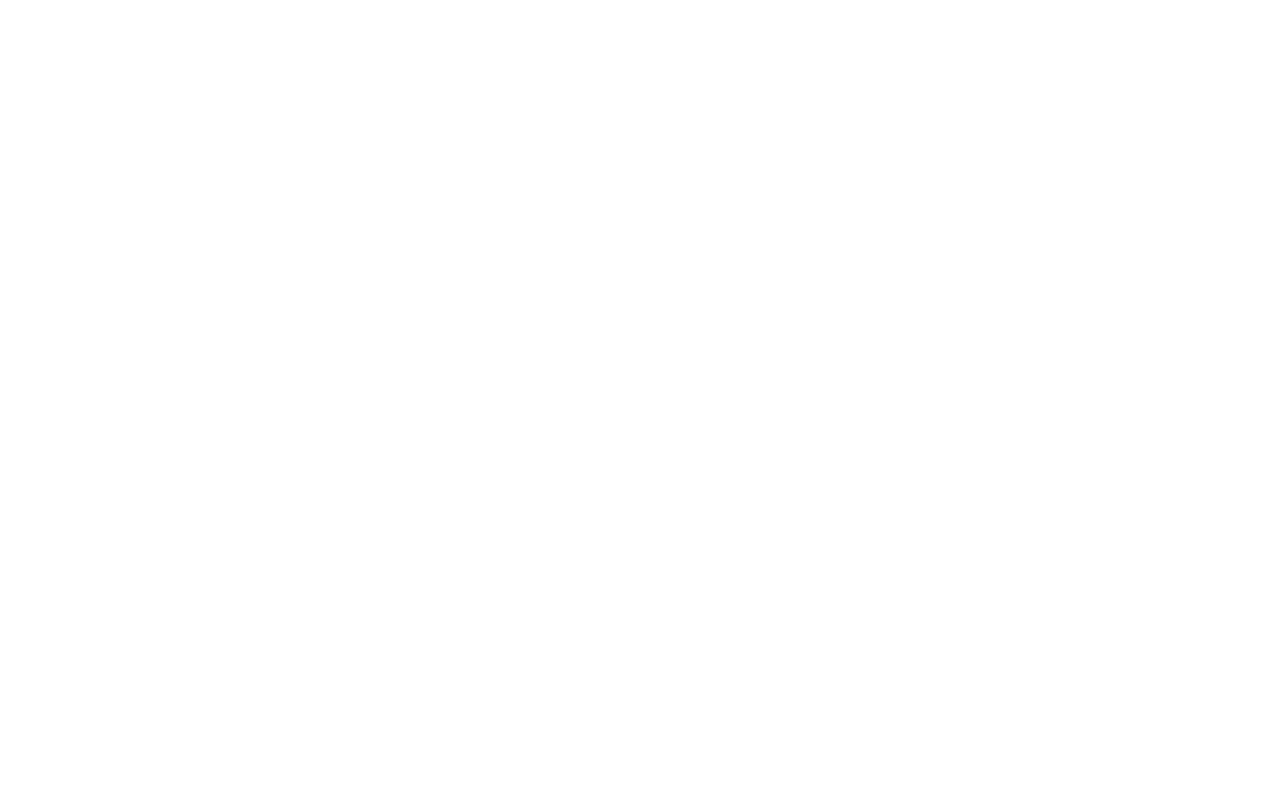
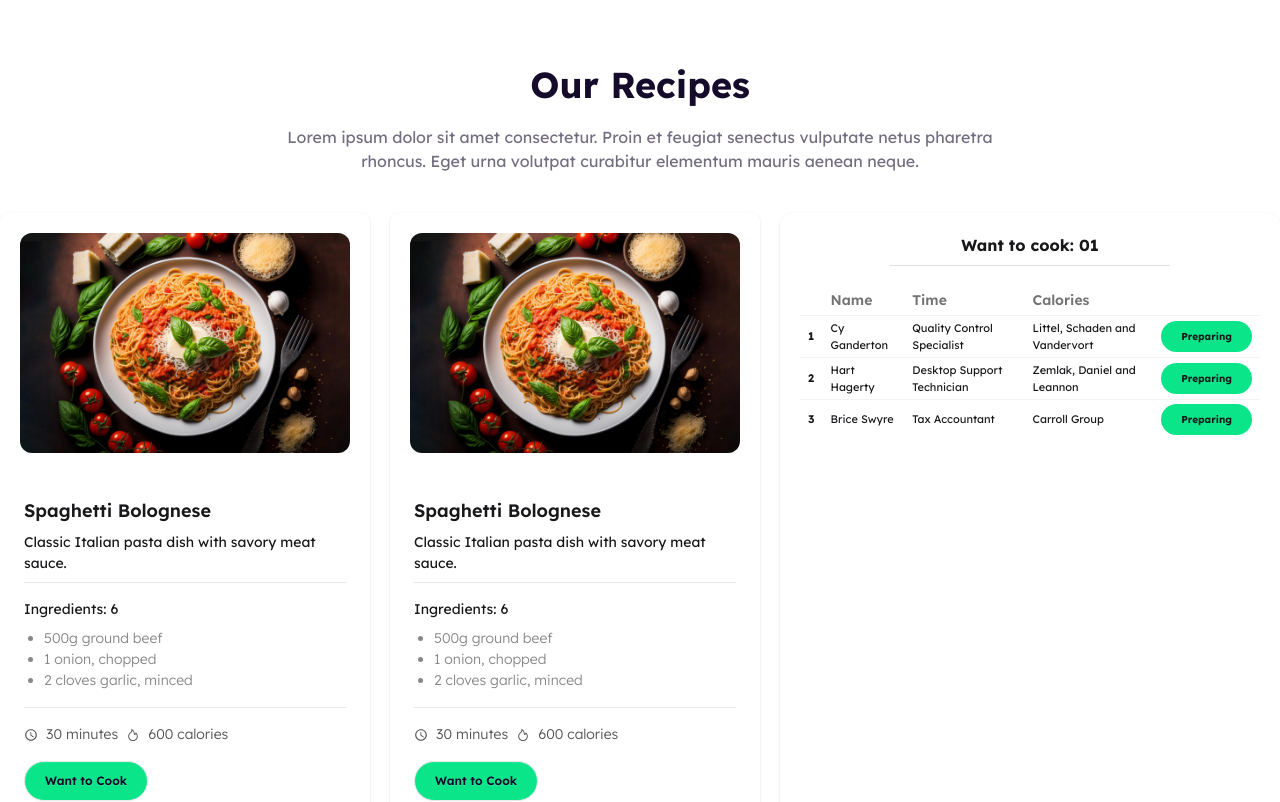
Before and after one commit to MD-Moniruzzaman-Arafat/web-project-12, a React (Vite) app: page / in a window 1280 px wide. Shown: the part 720-1522 px from the top of the page. Before the commit the page ends 800 px from the top, so only its background shows below. Built offline with nearby package versions, Linux system fonts and the light colour scheme.

Commit message:
ourRecipes section design

```diff
--- a/src/App.css
+++ b/src/App.css
@@ -1,6 +1,6 @@
+@import url('https://fonts.googleapis.com/css2?family=Lexend:wght@100..900&display=swap');
 @import "tailwindcss";
 @plugin "daisyui";
-@import url('https://fonts.googleapis.com/css2?family=Lexend:wght@100..900&display=swap');
 
 
 
--- a/src/App.jsx
+++ b/src/App.jsx
@@ -1,6 +1,7 @@
 import './App.css'
 import Hero from './components/hero/Hero'
 import Navbar from './components/navbar/Navbar'
+import OurRecipes from './components/ourRecipes/OurRecipes'
 
 function App() {
 
@@ -8,6 +9,7 @@ function App() {
     <>
       <Navbar />
       <Hero />
+      <OurRecipes />
     </>
   )
 }
--- /dev/null
+++ b/src/components/ourRecipes/OurRecipes.jsx
@@ -0,0 +1,29 @@
+import OurRecipesCard from "./OurRecipesCard";
+import OurRecipesTitle from "./OurRecipesTitle";
+import WantToCook from "./WantToCook";
+
+const OurRecipes = () => {
+    return (
+        <>
+            <div className="my-20">
+                <OurRecipesTitle />
+
+                <div className=" container mx-auto grid grid-cols-1 lg:grid-cols-5 gap-5">
+                    <div className="col-span-3 grid grid-cols-1 lg:grid-cols-2 gap-5 p-1 lg:p-0">
+                        <OurRecipesCard />
+                        <OurRecipesCard />
+                        <OurRecipesCard />
+                        <OurRecipesCard />
+                        <OurRecipesCard />
+                        <OurRecipesCard />
+                    </div>
+                    <div className="col-span-3 lg:col-span-2 bg-[#FFFFFF] rounded-xl shadow-sm p-5 w-full">
+                        <WantToCook />
+                    </div>
+                </div>
+            </div>
+        </>
+    );
+};
+
+export default OurRecipes;
--- /dev/null
+++ b/src/components/ourRecipes/OurRecipesCard.jsx
@@ -0,0 +1,38 @@
+import { MdOutlineWatchLater } from "react-icons/md";
+import itemImage from "../../assets/item1.jpg"
+import { AiOutlineFire } from "react-icons/ai";
+const OurRecipesCard = () => {
+    return (
+        <>
+            <div className="card bg-[#FFFFFF] max-w-96 shadow-sm">
+                <figure>
+                    <img
+                        className="p-5 rounded-4xl"
+                        src={itemImage}
+                        alt="Shoes" />
+                </figure>
+                <div className="card-body">
+                    <h2 className="card-title">Spaghetti Bolognese</h2>
+                    <p>Classic Italian pasta dish with savory meat sauce.</p>
+                    <div className="border-y-1 border-[#2828281A] py-4">
+                        <h3>Ingredients: 6</h3>
+                        <ul class="list-disc text-[#878787] font-light ml-5 mt-2">
+                            <li>500g ground beef</li>
+                            <li>1 onion, chopped</li>
+                            <li>2 cloves garlic, minced</li>
+                        </ul>
+                    </div>
+                    <div className="text-[#282828CC] font-light flex items-center gap-2 my-2">
+                        <span className="flex items-center gap-2"><MdOutlineWatchLater /> 30 minutes</span>
+                        <span className="flex items-center gap-2"><AiOutlineFire /> 600 calories</span>
+                    </div>
+                    <div className="card-actions">
+                        <button className="btn bg-[#0BE58A] text-[#150B2B] rounded-full px-5 text-xs">Want to Cook</button>
+                    </div>
+                </div>
+            </div>
+        </>
+    );
+};
+
+export default OurRecipesCard;
--- /dev/null
+++ b/src/components/ourRecipes/OurRecipesTitle.jsx
@@ -0,0 +1,13 @@
+
+const OurRecipesTitle = () => {
+    return (
+        <>
+            <div className="max-w-3xl mx-auto text-center my-10">
+                <h1 className="text-[#150B2B] font-bold text-4xl mb-5">Our Recipes</h1>
+                <p className="text-[#150B2B99]">Lorem ipsum dolor sit amet consectetur. Proin et feugiat senectus vulputate netus pharetra rhoncus. Eget urna volutpat curabitur elementum mauris aenean neque. </p>
+            </div>
+        </>
+    );
+};
+
+export default OurRecipesTitle;
--- /dev/null
+++ b/src/components/ourRecipes/WantToCook.jsx
@@ -0,0 +1,14 @@
+import WantToCookTable from "./WantToCookTable";
+
+const WantToCook = () => {
+    return (
+        <>
+            <div className="max-w-70 mx-auto border-b-1 pb-2 border-[#28282826] text-center">
+                <h1 className="font-bold">Want to cook: 01</h1>
+            </div>
+            <WantToCookTable />
+        </>
+    );
+};
+
+export default WantToCook;
--- /dev/null
+++ b/src/components/ourRecipes/WantToCookTable.jsx
@@ -0,0 +1,57 @@
+
+const WantToCookTable = () => {
+    return (
+        <>
+            <div className="overflow-x-auto mt-5">
+                <table className="table table-xs table-pin-rows table-pin-cols">
+                    <thead>
+                        <tr>
+                            <th></th>
+                            <td>Name</td>
+                            <td>Time</td>
+                            <td>Calories</td>
+                            <th></th>
+                        </tr>
+                    </thead>
+                    <tbody>
+                        <tr>
+                            <th>1</th>
+                            <td>Cy Ganderton</td>
+                            <td>Quality Control Specialist</td>
+                            <td>Littel, Schaden and Vandervort</td>
+                            <th> <button className="py-2 px-5 rounded-full text-[10px] bg-[#0BE58A]">Preparing</button> </th>
+                        </tr>
+                        <tr>
+                            <th>2</th>
+                            <td>Hart Hagerty</td>
+                            <td>Desktop Support Technician</td>
+                            <td>Zemlak, Daniel and Leannon</td>
+                            <th><button className="py-2 px-5 rounded-full text-[10px] bg-[#0BE58A]">Preparing</button></th>
+                        </tr>
+                        <tr>
+                            <th>3</th>
+                            <td>Brice Swyre</td>
+                            <td>Tax Accountant</td>
+                            <td>Carroll Group</td>
+                            <th><button className="py-2 px-5 rounded-full text-[10px] bg-[#0BE58A]">Preparing</button></th>
+                        </tr>
+                    </tbody>
+                    {/* <tfoot>
+                        <tr>
+                            <th></th>
+                            <td>Name</td>
+                            <td>Job</td>
+                            <td>company</td>
+                            <td>location</td>
+                            <td>Last Login</td>
+                            <td>Favorite Color</td>
+                            <th></th>
+                        </tr>
+                    </tfoot> */}
+                </table>
+            </div>
+        </>
+    );
+};
+
+export default WantToCookTable;
```
Also changed, not shown: src/assets/item1.jpg (added).
